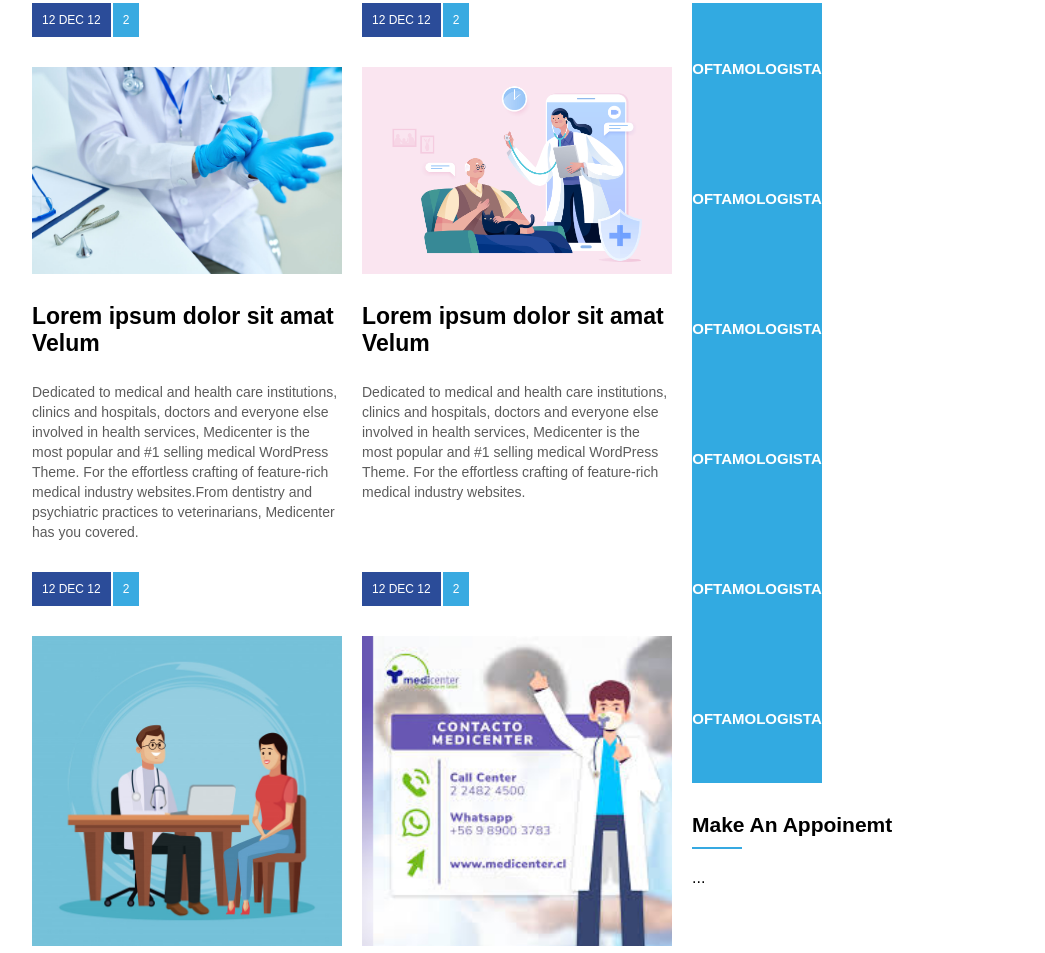
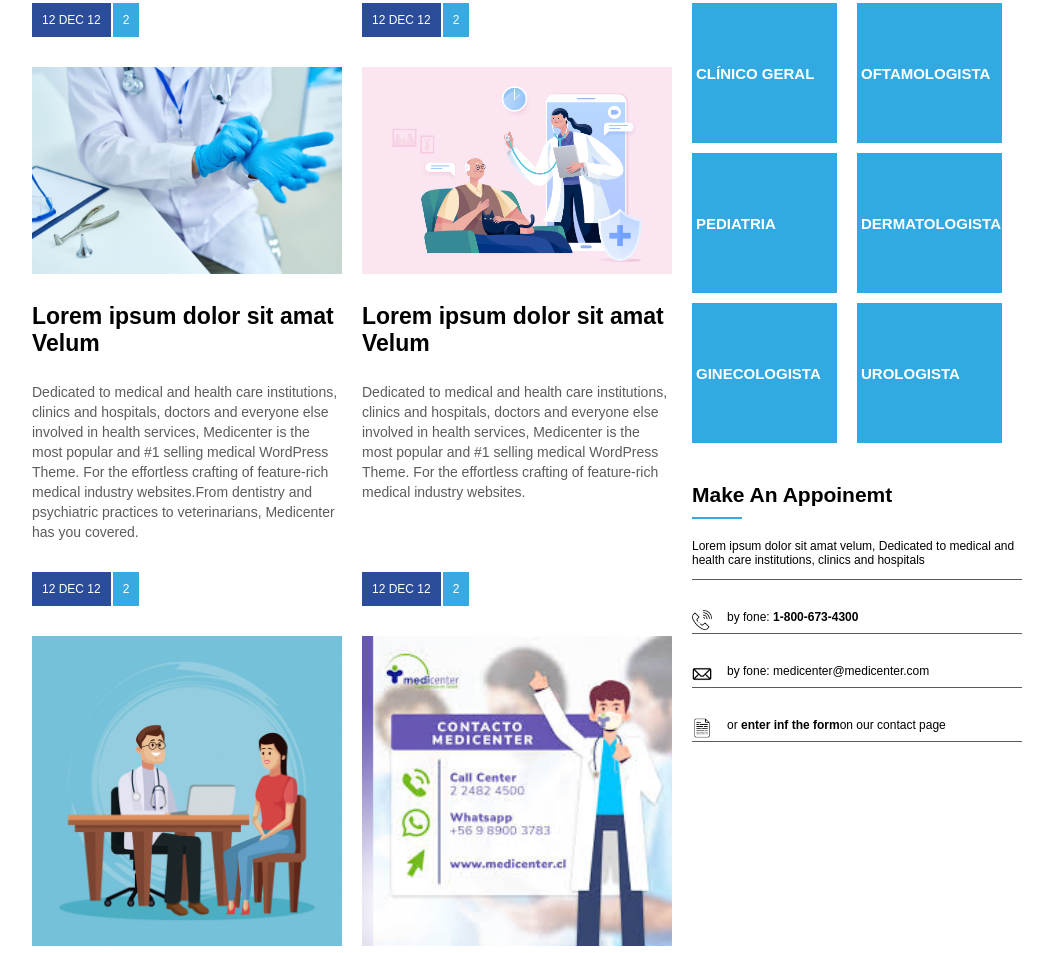
Before and after one commit to JairTorezone/site-medicenter, a plain HTML site: page index.html in a window 1280 px wide. Shown: the part 873-1826 px from the top of the page, without its empty margins (113-1158 px from the left). Drawn offline with Linux system fonts and the light colour scheme.

Commit message:
created the widget's side structure

```diff
--- a/assets/css/template.css
+++ b/assets/css/template.css
@@ -196,21 +196,52 @@ article p{
     margin-bottom: 30px;
 }
 .widget_boxs{
+    flex: 1;
     display: flex;
-    flex: 1;
-    justify-content: center;
     background-color: #32aae1;
-    height: 130px;
-    width: 130px;
+    height: 140px;
+    width: 140px;
+    margin-right: 20px;
+    margin-bottom: 10px;
+}
+.widget_boxs a{
+    text-decoration: none;
+    display: flex;
 }
 .box_departament{
-    display: flex;
-    align-items: center;
-    text-transform: uppercase;
+  display: flex;
+  align-items: center;
+  padding: 2px;
+
 }
 .box_departament h1{
+    display: flex;
+    text-align: center;
+    text-transform: uppercase;
     font-size: 15px;
-    padding: 30px;
-    margin: 10px;
+    padding: 2px;
     color: #fff;
 }
+.widget_icones{
+    font-size: 12px;
+
+}
+.widget_desc{
+    border-bottom: 1px solid #5c5c5c;
+    margin-bottom: 30px;
+}
+.grupicones{
+    display: flex;
+    margin-top: 30px;
+    margin-bottom: 30px;
+    border-bottom: 1px solid #5c5c5c;
+}
+.icone{
+    height: 20;
+    width: 20px;
+    margin-right: 15px;
+}
+.icone img{
+    width: 100%;
+    height: auto;
+}
--- a/index.html
+++ b/index.html
@@ -170,24 +170,25 @@
             </section>
             <!--CONTEÚDO LATERAL-->
             <aside>
-                <!--ESTRUTURA-WIDGETS-->
+                <!--ESTRUTURA-WIDGETS BOXS-->
                 <div class="widget">
                     <div class="widget_title">
                         <div class="widget_title_text">Departments</div>
                         <div class="widget_title_bar"></div>
                     </div>
-                    <div class="widget_body">
+                    <div class="widget_body flex">
+
                         <!--BOX-1-->
                         <div class="widget_boxs">
-                            <a href=""></a>
+                            <a href="">
                                 <div class="box_departament">
-                                    <h1>Oftamologista</h1>
+                                        <h1>Clínico geral</h1>
                                 </div>
                             </a>
                         </div>
                          <!--BOX-2-->
                          <div class="widget_boxs">
-                            <a href=""></a>
+                            <a href="">
                                 <div class="box_departament">
                                         <h1>Oftamologista</h1>
                                 </div>
@@ -195,47 +196,76 @@
                         </div>
                          <!--BOX-3-->
                          <div class="widget_boxs">
-                            <a href=""></a>
+                            <a href="">
                                 <div class="box_departament">
-                                    <h1>Oftamologista</h1>
+                                        <h1>Pediatria</h1>
                                 </div>
                             </a>
                         </div>
                          <!--BOX-4-->
                          <div class="widget_boxs">
-                            <a href=""></a>
+                            <a href="">
                                 <div class="box_departament">
-                                    <h1>Oftamologista</h1>
+                                        <h1>Dermatologista</h1>
                                 </div>
                             </a>
                         </div>
                          <!--BOX-5-->
                          <div class="widget_boxs">
-                            <a href=""></a>
+                            <a href="">
                                 <div class="box_departament">
-                                    <h1>Oftamologista</h1>
+                                        <h1>Ginecologista</h1>
                                 </div>
                             </a>
                         </div>
                          <!--BOX-6-->
                          <div class="widget_boxs">
-                            <a href=""></a>
+                            <a href="">
                                 <div class="box_departament">
-                                    <h1>Oftamologista</h1>
+                                        <h1>Urologista</h1>
                                 </div>
                             </a>
                         </div>
 
                     </div>
                 </div>
-                <!--ESTRUTURA-WIDGETS-->
+                <!--ESTRUTURA-WIDGETS MAKE AN APPOINEMT-->
                 <div class="widget">
                     <div class="widget_title">
                         <div class="widget_title_text">Make An Appoinemt</div>
                         <div class="widget_title_bar"></div>
                     </div>
-                    <div class="widget_body flex">
-                        ...
+                    <div class="widget_body">
+
+                        <div class="widget_icones">
+                            <div class="widget_desc">
+                                <p>Lorem ipsum dolor sit amat velum, Dedicated to medical
+                                    and health care institutions, clinics and hospitals
+                                </p>
+                            </div>
+
+                            <div class="grupicones">
+                                <div class="icone">
+                                    <a href=""><img src="assets/image/phne.png" alt=""></a>
+                                </div>
+                                <div class="text">by fone: <strong>1-800-673-4300</strong></div>
+                            </div>
+                            <div class="grupicones">
+                                <div class="icone">
+                                    <a href=""><img src="assets/image/emi.png" alt=""></a>
+                                </div>
+                                <div class="text">by fone: <a>medicenter@medicenter.com</a></div>
+                            </div>
+                            <div class="grupicones">
+                                <div class="icone">
+                                    <a href=""><img src="assets/image/text.png" alt=""></a>
+                                </div>
+                                <div class="text">or <strong>enter inf the form</strong>on our contact page</div>
+                            </div>
+
+
+                        </div>
+
                     </div>
                 </div>
 
```
Also changed, not shown: assets/image/emi.png (added), assets/image/phne.png (added), assets/image/text.png (added). Lines whose indentation alone changed are shown as unchanged.
